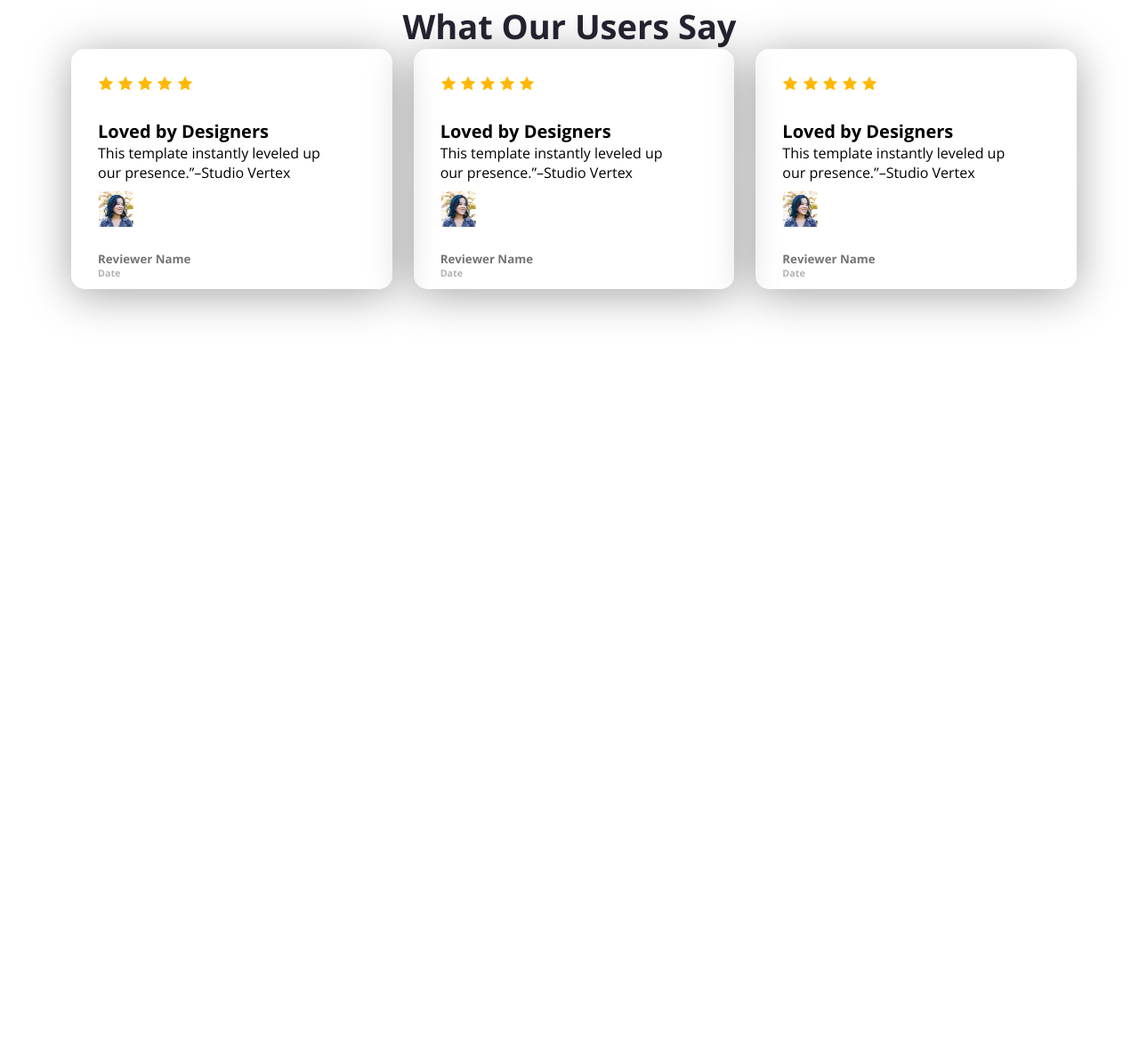
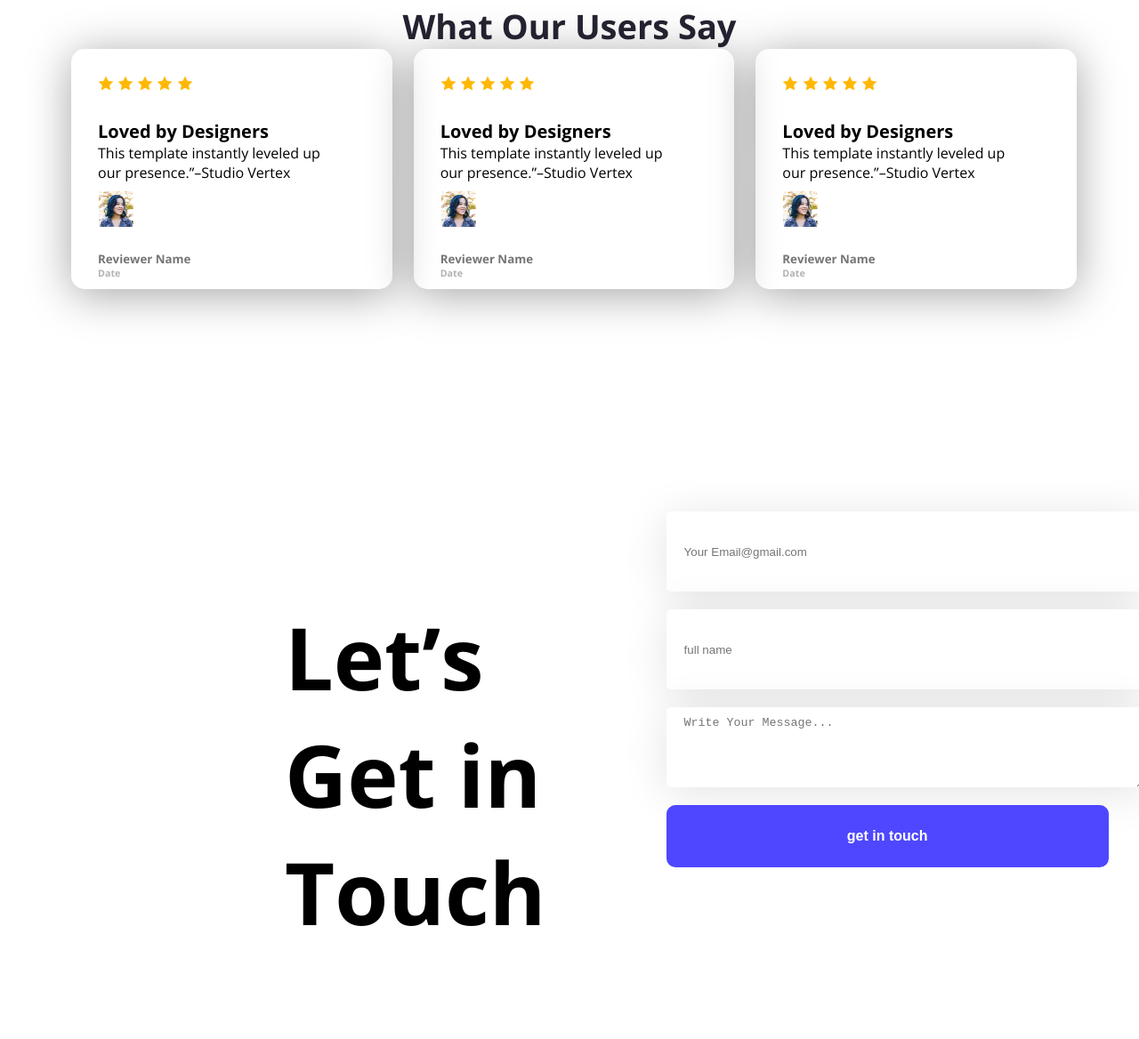
Before and after one commit to ArifinTawsif/first-assignment, a plain HTML site: page index.html in a window 1280 px wide. Shown: the part 1885-3053 px from the top of the page at 89% size. Before the commit the page ends 2340 px from the top, so only its background shows below. Drawn offline with nearby package versions, Linux system fonts and the light colour scheme.

Commit message:
added contact section

```diff
--- a/index.html
+++ b/index.html
@@ -106,8 +106,16 @@
                 </div>
             </div>
         </section>
-        <section>
-
+        <section class="column">
+            <div class="column2">
+                <h3 class="section3-title">Let’s Get in Touch</h3>
+                <form action="">
+                    <input type="email" name="Email:" id="" placeholder="Your Email@gmail.com">
+                    <input type="text" name="Name:" id="" placeholder="full name">
+                    <textarea name="Message:" id="" placeholder="Write Your Message..."></textarea>
+                    <input class="btn btn3" type="submit" value="get in touch">
+                </form>
+            </div>
         </section>
     </main>
     <footer>
--- a/styles/assignment.css
+++ b/styles/assignment.css
@@ -1,13 +1,22 @@
-main{
+html body {
+    height: 100%;
+    margin: 0;
+    padding: 0;
+    background-color:rgba(255, 255, 255, 0.16)
+}
+
+
+main {
     max-width: 1140px;
     margin: 0 auto;
 }
-main section{
+
+main section {
     margin-top: 130px;
 }
 
 /* shared style */
-.inter-black{
+.inter-black {
     font-family: "Open Sans", sans-serif;
     font-optical-sizing: auto;
     font-style: normal;
@@ -15,70 +24,76 @@ main section{
         "wdth" 100;
 }
 
-.raleway{
+.raleway {
     font-family: "Raleway", sans-serif;
     font-optical-sizing: auto;
     font-style: normal;
     color: #252432;
 }
-.center{
+
+.center {
     display: flex;
     text-align: center;
 
 }
 
-.sec-bg{
+.sec-bg {
     background-color: rgba(78, 71, 255, 0.1);
     border-radius: 24px;
     width: 1140px;
     height: 260px;
     margin-top: 116px;
 }
-.text-center{
+
+.text-center {
     text-align: center;
 }
 
 /* header */
-header{
+header {
     background-image: url(../asset/Assets/Hero-bg.png);
 }
 
-body header nav{
+body header nav {
     display: flex;
 }
 
 
 /* nav section */
-nav{
+nav {
     display: flex;
     justify-content: space-between;
     margin-top: 10px;
     margin-left: 150px;
     margin-right: 150px;
 }
-.nav-title{
+
+.nav-title {
     font-weight: 900;
     font-size: 34px;
     color: #4E47FF;
 }
-.banner-title{
+
+.banner-title {
     font-size: 65px;
     font-weight: bold;
 }
-.line-1{
+
+.line-1 {
     text-align: center;
     font-size: 65px;
     font-weight: bold;
     margin-top: 180px;
 }
-.line-2{
+
+.line-2 {
     text-align: center;
     font-size: 65px;
     font-weight: bold;
 }
 
 /* button section */
-.btn{
+.btn {
     background-color: #4E47FF;
     font-size: 16px;
     font-weight: bold;
@@ -89,20 +104,20 @@ nav{
     cursor: pointer;
 }
 
-.btn2{
+.btn2 {
     margin-top: 37px;
     margin-bottom: 152px;
 }
 
-.btn:hover{
+.btn:hover {
     background-color: #4d47ff93;
     transition: 0.3s;
 }
 
 /* banner section */
-.banner{
+.banner {
     align-items: center;
-    justify-content:center;
+    justify-content: center;
     margin-top: 50px;
     margin-left: 150px;
     margin-right: 150px;
@@ -110,33 +125,34 @@ nav{
     text-align: center;
 }
 
-.banner2{
+.banner2 {
     display: flex;
     justify-content: space-between;
     margin: 116px 159px 0 141px;
 }
-.banner-content{
+
+.banner-content {
     max-width: 580px;
 }
 
-.img{
+.img {
     width: 403px;
     height: 328px;
     border-radius: 48px;
 }
 
-.banner-description{
+.banner-description {
     color: #2524328a;
     font-size: 24px;
 }
 
-section div h3{
+section div h3 {
     font-size: 42px;
     font-weight: bold;
 }
 
 /* section style */
-.section-title{
+.section-title {
     font-size: 38px;
     font-weight: bold;
     color: #252432;
@@ -145,11 +161,12 @@ section div h3{
 }
 
 /* about styles */
-.about{
+.about {
     padding: 60px 20px;
     text-align: center;
 }
-.about-items{
+
+.about-items {
     display: flex;
     justify-content: space-evenly;
     gap: 120px;
@@ -158,27 +175,28 @@ section div h3{
     margin-bottom: 100px;
 }
 
-.item-title{
+.item-title {
     color: rgba(78, 71, 255, 1);
     font-size: 80px;
     font-weight: bold;
     margin-bottom: 0%;
 }
 
-.item-description{
+.item-description {
     font-size: 20px;
     color: rgba(0, 0, 0, 0.5);
     margin-bottom: 20px;
     margin-top: 0%;
 }
+
 /* review section */
-.skill-container{
+.skill-container {
     display: flex;
-    gap:24px;
+    gap: 24px;
 }
 
-.skill-description{
-    padding: 0px ;
+.skill-description {
+    padding: 0px;
     box-shadow: 0px 6px 50px 0px rgba(255, 255, 255, 0.5);
     border-radius: 14px;
     margin-left: 0%;
@@ -187,15 +205,16 @@ section div h3{
     text-align: left;
 
 }
-.logo{
+
+.logo {
     /* display: flex; */
 }
 
-.skill-1{
+.skill-1 {
     margin-left: 10px;
 }
 
-.skill{
+.skill {
     padding: 30px;
     box-shadow: 0px 6px 50px 0px rgba(0, 0, 0, 0.359);
     border-radius: 15px;
@@ -204,18 +223,60 @@ section div h3{
 
 }
 
-.color{
+.color {
     color: rgba(117, 117, 117, 1);
     margin-bottom: 0%;
 }
-.color2{
+
+.color2 {
     color: rgba(179, 179, 179, 1);
     margin-top: 0px;
 }
-.pic{
+
+.pic {
     margin-bottom: 0%;
 }
-.skill-title{
+
+.skill-title {
     margin-bottom: 0%;
     font-size: 20px;
 }
+
+.column2{
+    padding: 120px 250px;
+    display: flex;
+    gap: 115px;
+    justify-content: space-between;
+    margin-left: 0%;
+    margin-right: 200px;
+    width: 50%;
+}
+
+
+
+.column input[type="text"], .column input[type="email"], .column textarea{
+    height: 64px;
+    border-radius: 5px;
+    background-color: white;
+    display: block;
+    width: 497px;
+    height: 70px;
+    padding: 10px 20px;
+    margin-bottom: 20px;
+    border: rgba(214, 221, 237, 1);
+    box-shadow: 0px 6px 50px 0px rgba(0, 0, 0, 0.112);
+}
+.btn3{
+    height: 64px;
+    width: 497px;
+    height: 70px;
+    padding: 10px 20px;
+    margin-bottom: 20px;
+}
+
+.section3-title{
+    font-size: 97px;
+    font-weight: bold;
+    margin-left: 0px;
+    margin-right: 20px;
+}
```
Lines whose indentation alone changed are shown as unchanged.
